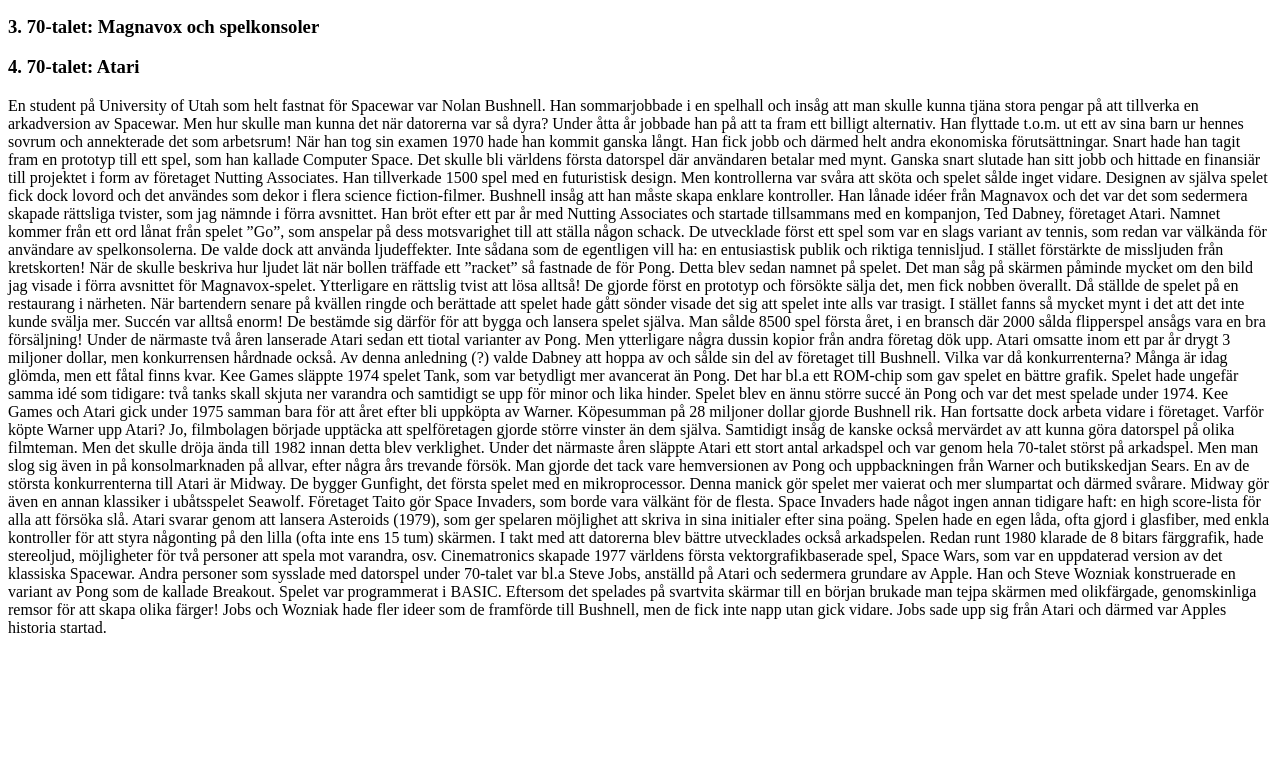
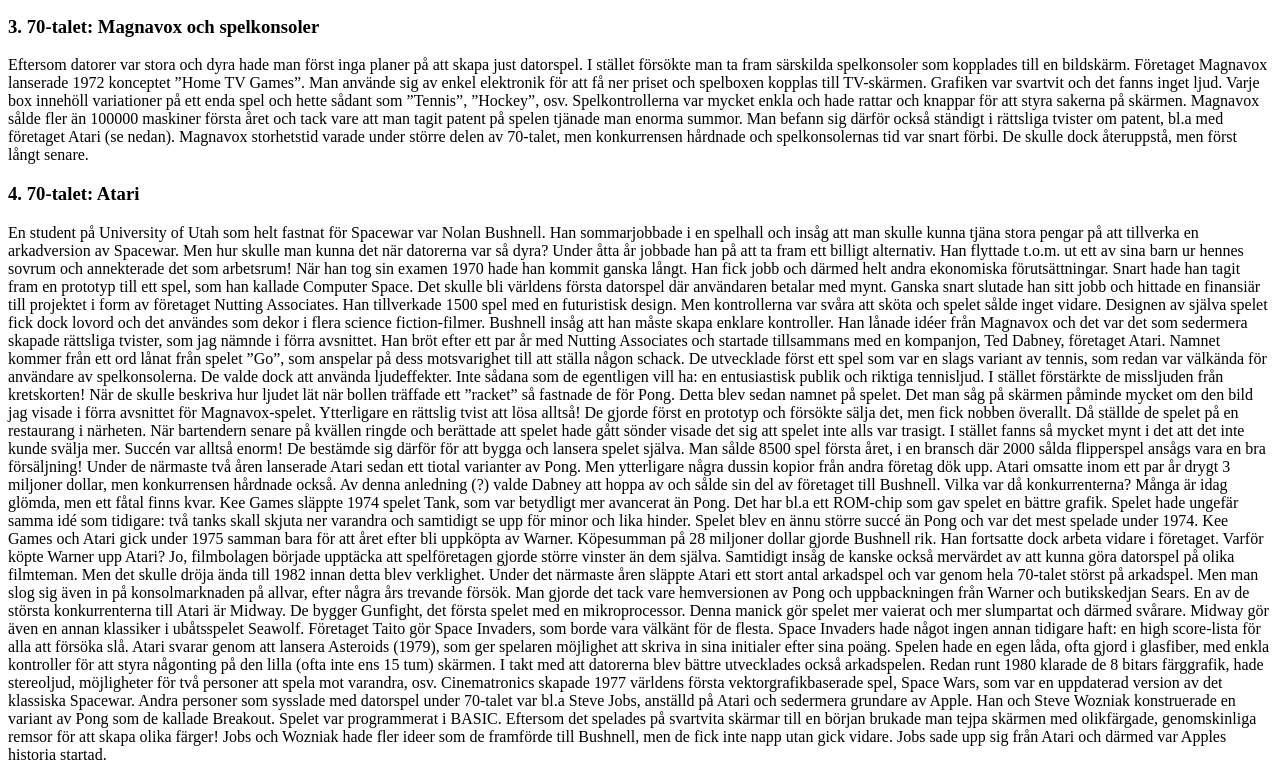
Before and after one commit to Floockde/Spelhistoria, a plain HTML site: page Index.html in a window 1280 px wide. Shown: the part 428-1208 px from the top of the page. Before the commit the page ends 1081 px from the top, so only its background shows below. Drawn offline with Linux system fonts and the light colour scheme.

Commit message:
Update Index.html

```diff
--- a/Index.html
+++ b/Index.html
@@ -24,7 +24,7 @@ Bland multimedialänkarna till spelhistoria hittar du gott om sajter med ytterli
   En dator kostade 120000 dollar, vilket även med våra dagars mått är en summa som de flesta människor inte har råd med. En arkadversion (standalone) fanns tillgänglig först 1977 och var stor som ett kylskåp!
   Spacewar är alltså en slags datorspelens urmoder. Spelet skapade en fokusering på datorspel och via det utvecklades joystickar och andra typer av spelkontroller. </p>
    <h3> 3. 70-talet: Magnavox och spelkonsoler </h3>
- <p<Eftersom datorer var stora och dyra hade man först inga planer på att skapa just datorspel. I stället försökte man ta fram särskilda spelkonsoler som kopplades till en bildskärm.
+ <p>Eftersom datorer var stora och dyra hade man först inga planer på att skapa just datorspel. I stället försökte man ta fram särskilda spelkonsoler som kopplades till en bildskärm.
   Företaget Magnavox lanserade 1972 konceptet ”Home TV Games”. Man använde sig av enkel elektronik för att få ner priset och spelboxen kopplas till TV-skärmen.
   Grafiken var svartvit och det fanns inget ljud. Varje box innehöll variationer på ett enda spel och hette sådant som ”Tennis”, ”Hockey”, osv. Spelkontrollerna var mycket enkla och hade rattar och knappar för att styra sakerna på skärmen.
   Magnavox sålde fler än 100000 maskiner första året och tack vare att man tagit patent på spelen tjänade man enorma summor. Man befann sig därför också ständigt i rättsliga tvister om patent, bl.a med företaget Atari (se nedan).
```
